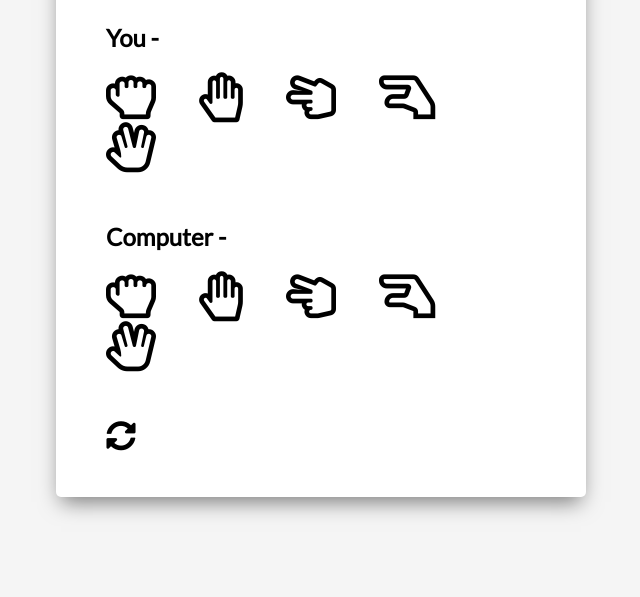
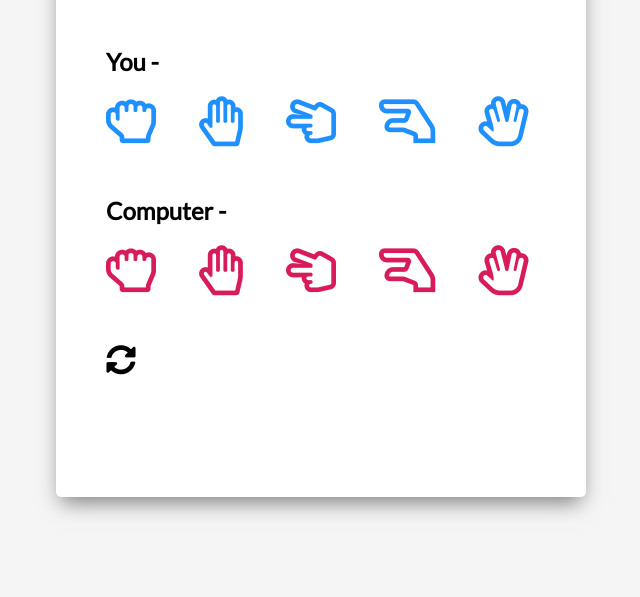
Before and after one commit to MadsAkselsen/spock-rock-game, a plain HTML site: page index.html in a window 1280 px wide. Shown: the part 203-800 px from the top of the page, without its empty margins (319-959 px from the left). Drawn offline with Linux system fonts and the light colour scheme.

Commit message:
added styling

```diff
--- a/style.css
+++ b/style.css
@@ -24,7 +24,9 @@ body {
 
 .header {
   background: dodgerblue;
-
+  border-top-left-radius: 5px;
+  border-top-right-radius: 5px;
+  height: 100px;
   display: flex;
   justify-content: center;
   align-items: center;
@@ -49,6 +51,26 @@ h2 {
   user-select: none;
 }
 
+#player .far,
+#player .choice {
+  color: dodgerblue;
+  cursor: pointer;
+}
+
+#computer .far,
+#computer .choice {
+  color: rgb(216, 27, 90);
+}
+
+#player .far:last-of-type,
+#computer .far:last-of-type {
+  margin-right: 0;
+}
+
+.selected {
+  color: black !important;
+}
+
 .reset-icon {
   font-size: 30px;
   cursor: pointer;
@@ -70,6 +92,7 @@ h2 {
 /* Media Query: Large Smartphone (Vertical) */
 @media screen and (max-width: 600px) {
   .game-container {
+    width: 95%;
     height: 580px;
   }
 
```
